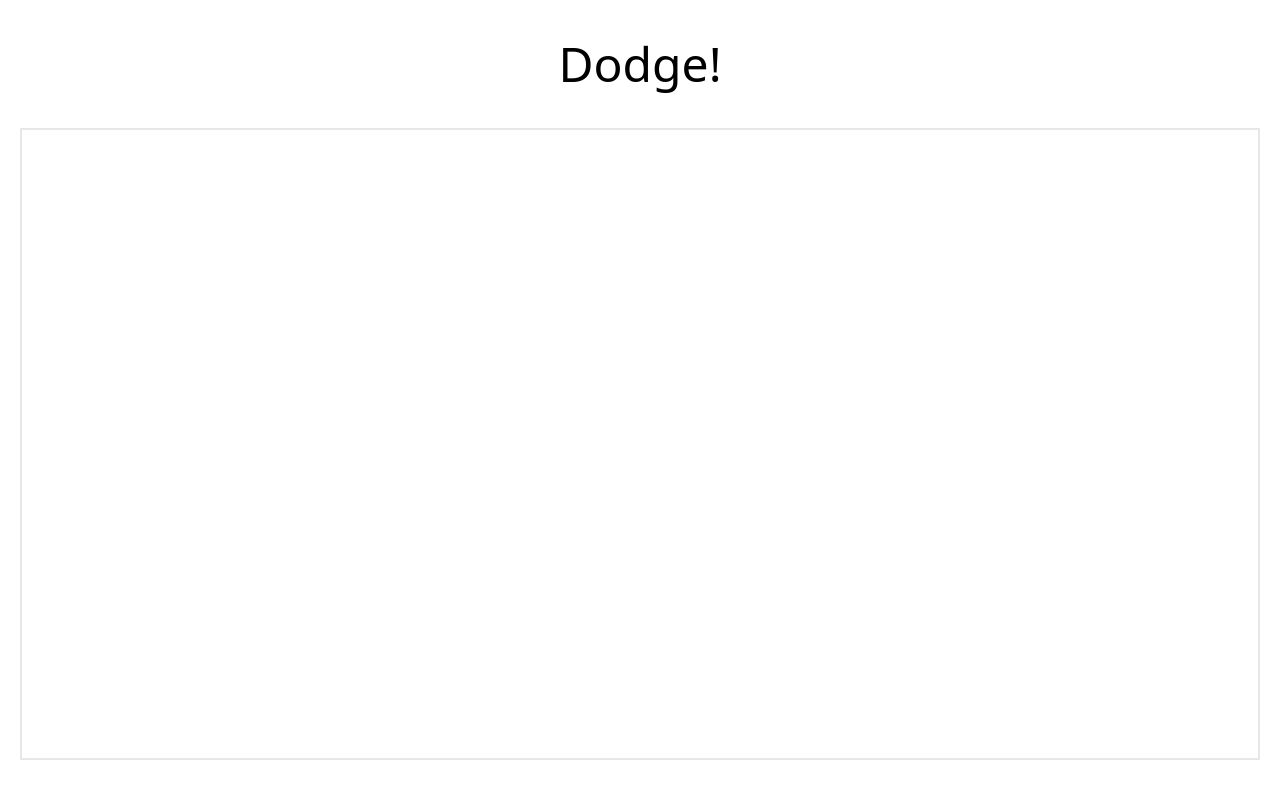
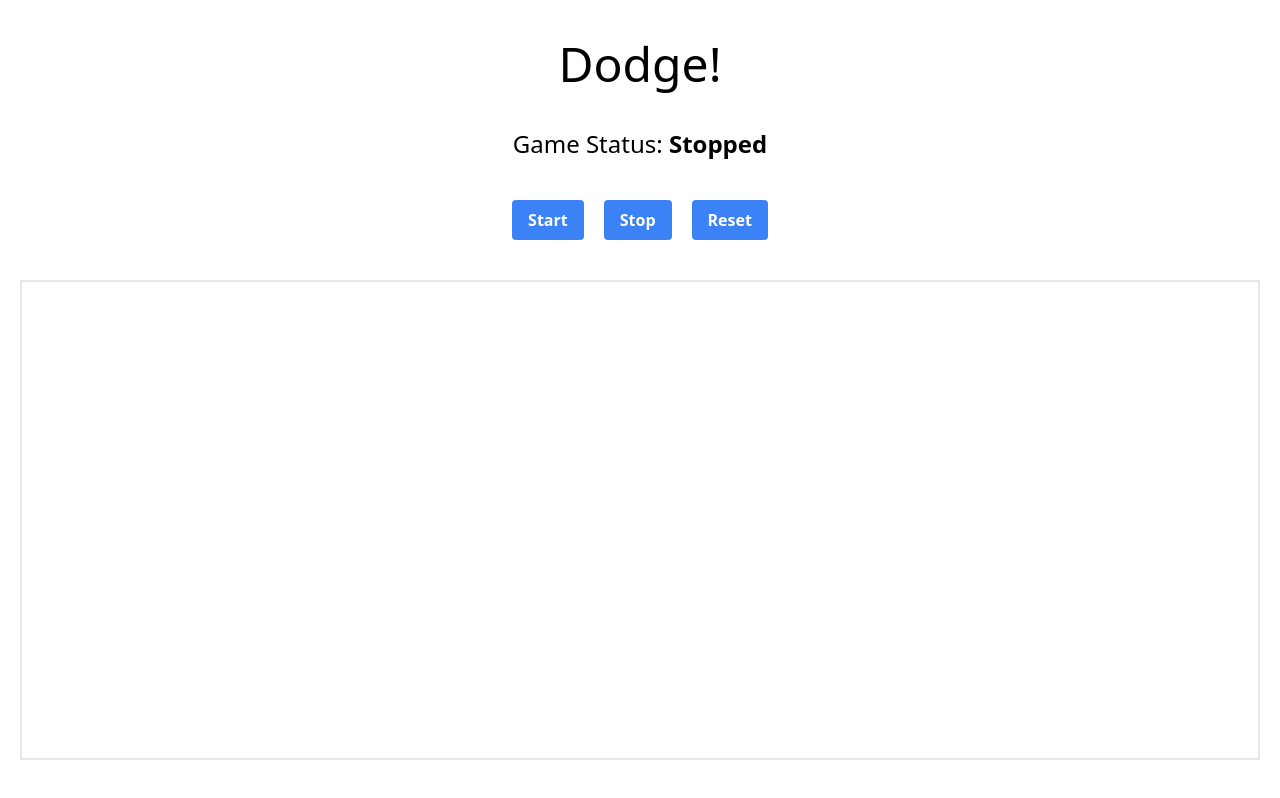
Before and after one commit to xxxmoney/mouse-dodge-game-web, a Nuxt app in the folder ClientApp/: page / in a window 1280 px wide. Built offline with nearby package versions, Linux system fonts and the light colour scheme.

Commit message:
Game controls, random object generation improvements, other changes.

```diff
--- a/ClientApp/Constants.ts
+++ b/ClientApp/Constants.ts
@@ -3,9 +3,10 @@ export default {
     tickRate: 10,
     randomObjectRate: 1000,
     divisionRate: 50,
-    maxVelocity: 150,
+    maxVelocity: 300,
 
-
+    width: 50,
+    height: 50,
     minAcceleration: 1,
-    maxAcceleration: 5,
+    maxAcceleration: 5
 }
--- a/ClientApp/components/GameControls.vue
+++ b/ClientApp/components/GameControls.vue
@@ -1,11 +1,33 @@
 <script setup lang="ts">
+  const store = useObjectsStore();
 
+  const isRunning = computed(() => store.isRunning);
+
+  const start = () => {
+    store.start();
+  }
+  const stop = () => {
+    store.stop();
+  }
+  const reset = () => {
+    store.reset();
+  }
 </script>
 
 <template>
-
+  <div class="m-auto">
+    <span class="text-2xl">Game Status: </span>
+    <span class="text-2xl font-bold">{{ isRunning ? 'Running' : 'Stopped' }}</span>
+  </div>
+  <div class="flex flex-row justify-center gap-5">
+    <button class="btn-primary" @click="start()" :disabled="isRunning">Start</button>
+    <button class="btn-primary" @click="stop()" :disabled="!isRunning">Stop</button>
+    <button class="btn-primary" @click="reset()">Reset</button>
+  </div>
 </template>
 
 <style scoped>
-
+  .btn-primary {
+    @apply bg-blue-500 hover:bg-blue-700 text-white font-bold py-2 px-4 rounded;
+  }
 </style>
--- a/ClientApp/pages/index.vue
+++ b/ClientApp/pages/index.vue
@@ -6,6 +6,7 @@
 <template>
   <div class="px-5 py-10 flex flex-col gap-10 w-screen h-screen overflow-hidden">
     <h1 class="text-center text-5xl">Dodge!</h1>
+    <GameControls />
     <GameArea />
   </div>
 </template>
--- a/ClientApp/utils/randomObjectGenerator.ts
+++ b/ClientApp/utils/randomObjectGenerator.ts
@@ -1,14 +1,15 @@
 import { GameObject } from "~/classes/gameObject";
 import { getRandomImageUrl } from "~/utils/randomImageProvider";
+import Constants from "~/Constants";
 
 const generateRandomObject = (areaWidth: number, areaHeight: number): GameObject => {
     const img = getRandomImageUrl();
     const initialX = random(0, areaWidth);
     const initialY = random(0, areaHeight);
-    const width = 50;
-    const height = 50;
-    const accelerationX = 0;
-    const accelerationY = 0;
+    const width = Constants.width;
+    const height = Constants.height;
+    const accelerationX = random(Constants.minAcceleration, Constants.maxAcceleration);
+    const accelerationY = random(Constants.minAcceleration, Constants.maxAcceleration);
 
     return new GameObject(
        img, width, height, initialX, initialY, accelerationX, accelerationY
```
